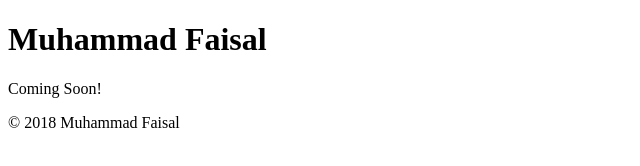
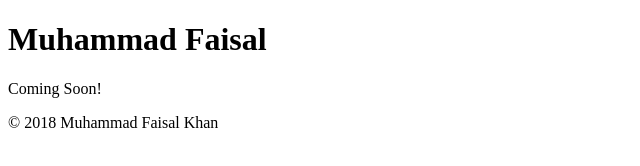
Before and after one commit to imfaisalpk/imfaisal, a plain HTML site: page index.html in a window 1280 px wide. Shown: the full height of the page, 0-640 px from the left. Drawn offline with Linux system fonts and the light colour scheme.

```diff
--- a/index.html
+++ b/index.html
@@ -14,7 +14,7 @@
                 <span id="copyright">
                     <script>document.getElementById('copyright').appendChild(document.createTextNode(new Date().getFullYear()))</script>
                 </span>
-                Muhammad Faisal
+                Muhammad Faisal Khan
             </div>
         </footer>
 
```
